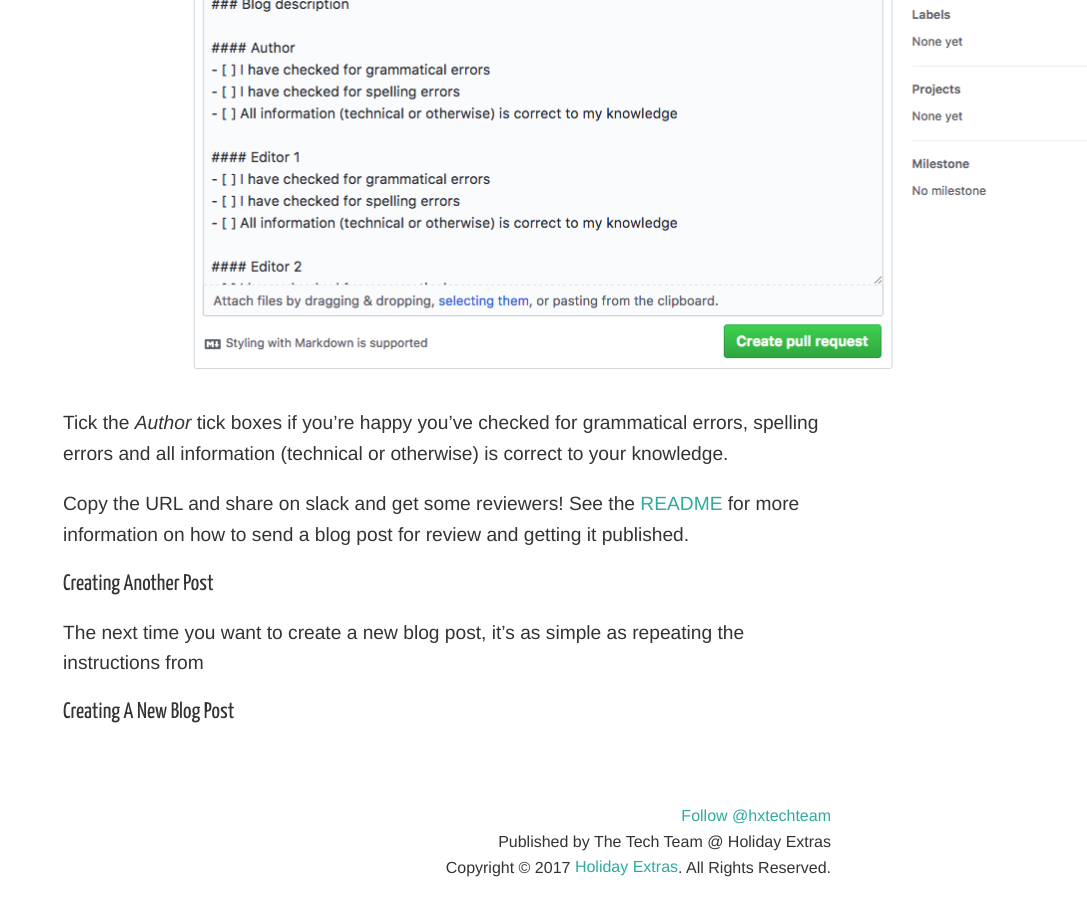
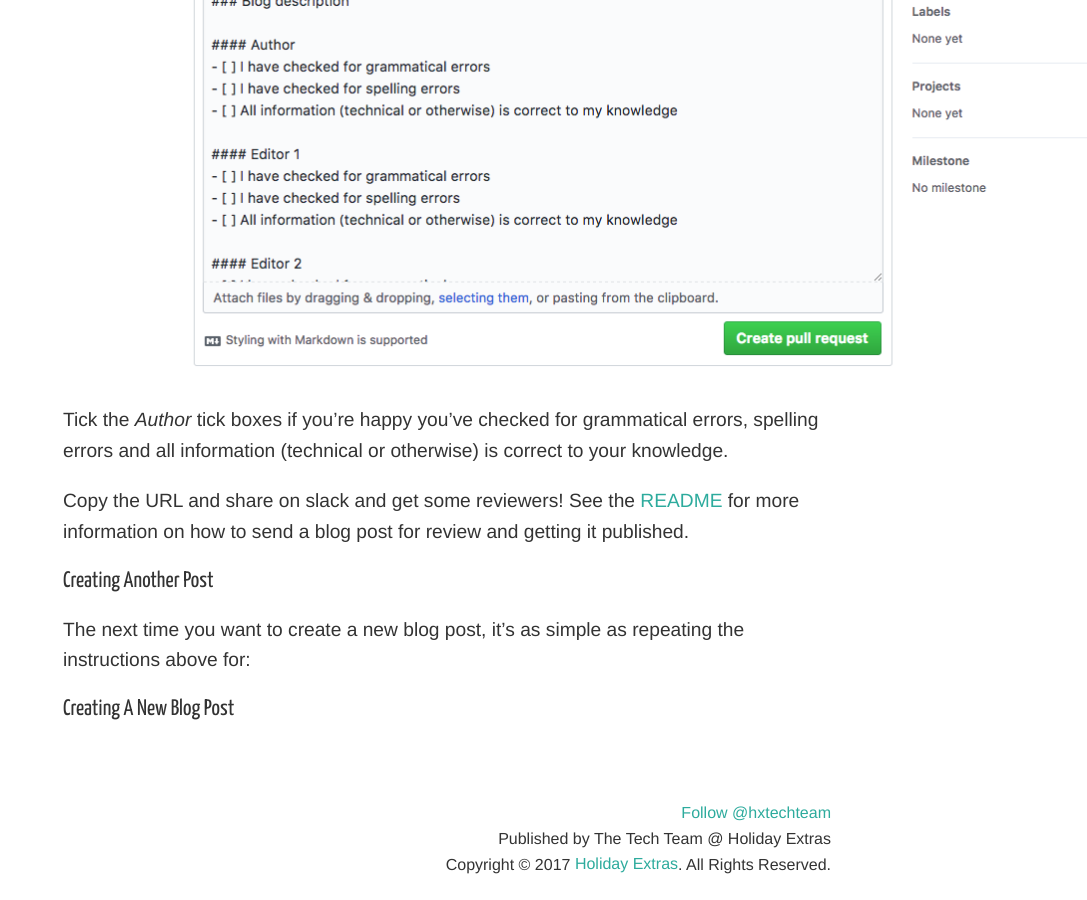
Before and after one commit to holidayextras/holidayextras.github.com, a Jekyll site: the page built from github_desktop.md, in a window 1280 px wide and 900 px high, scrolled down 16426 px. Shown: the whole window, without its empty margins (193-1280 px from the left). Built offline with Jekyll 4.4.1, drawn with Linux system fonts in a browser that asks for light colours; nearby versions of some CDN libraries; our own code applies the rules of GitHub Pages for plain Markdown files; comment, search, counter and statistics services are not loaded; some of the changed text lies outside the part shown.

```diff
--- a/github_desktop.md
+++ b/github_desktop.md
@@ -86,9 +86,9 @@ Click **sign-up**:
 
 4. Make sure your blog is in Markdown. [What is Markdown?](https://en.wikipedia.org/wiki/Markdown). This really useful [Markdown Cheatsheet](https://github.com/adam-p/markdown-here/wiki/Markdown-Cheatsheet#blockquotes) will help make sure the right sections have:
 
-`** Headers - as shown below`
+`### Headers - as shown below`
 
-** Headers
+### Headers
 
 `**Bold Text** - as shown below`
 
@@ -135,5 +135,5 @@ Then click the **Commit to "branch name"** button
 
 ### Creating Another Post
 
-The next time you want to create a new blog post, it's as simple as repeating the instructions from
+The next time you want to create a new blog post, it's as simple as repeating the instructions above for:
 > ### Creating A New Blog Post
```
